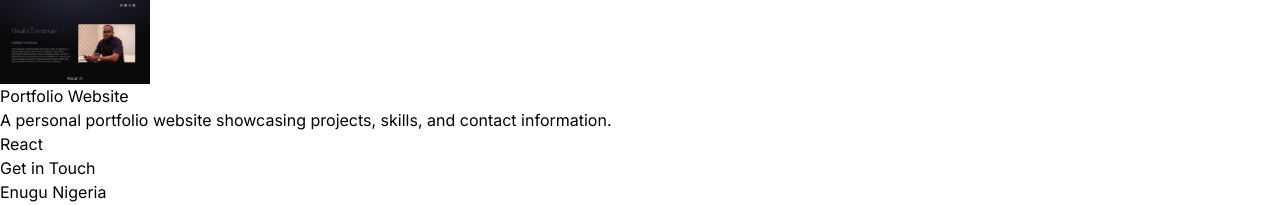
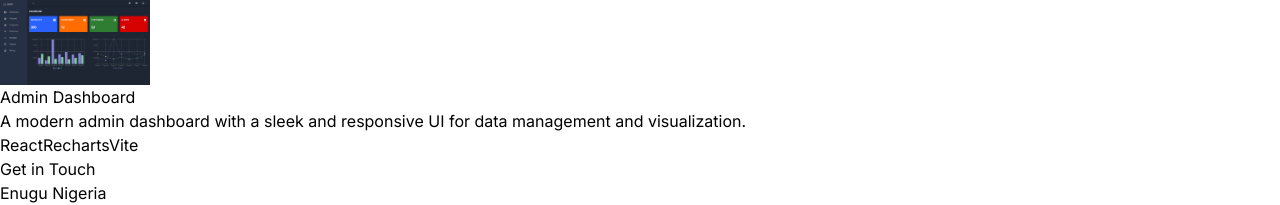
Before and after one commit to Nwaforce/Portfolio, a React (Vite) app: page / in a window 1280 px wide. Shown: the part 2181-2386 px from the top of the page. Built offline with nearby package versions, Linux system fonts and the light colour scheme.

Commit message:
project update

```diff
--- a/src/constants/index.js
+++ b/src/constants/index.js
@@ -5,6 +5,7 @@ import project4 from "../assets/projects/project-4.jpg";
 import project0 from "../assets/projects/project-2.png";
 import kalmly from "../assets/projects/kalmly.png";
 import manny from "../assets/projects/manny.png";
+import Dashboard from "../assets//projects/Dashboard.png";
 import { a, button } from "framer-motion/client";
 
 export const HERO_CONTENT = `I am a passionate Frontend Developer with 3 years of hands-on experience in building scalable and high-performance web applications. Specializing in technologies like React and Next.js, I focus on creating innovative, user-centric solutions that drive business growth and deliver exceptional user experiences. My goal is to leverage my expertise in frontend development to build intuitive, high-quality products that meet both user needs and business objectives.`;
@@ -75,13 +76,13 @@ export const PROJECTS = [
     link: "https://expense-tracker-five-phi-20.vercel.app/",
   },
   {
-    title: "Portfolio Website",
-    image: manny,
+    title: "Admin Dashboard",
+    image: Dashboard,  // Ensure 'manny' is correctly imported or defined
     description:
-      "A personal portfolio website showcasing projects, skills, and contact information.",
-    technologies: ["React"],
-    link: "https://portfolio-one-topaz-74.vercel.app/",
-  },
+      "A modern admin dashboard with a sleek and responsive UI for data management and visualization.",
+    technologies: ["React", "Recharts", "Vite"],
+    link: "https://admin-panel-1d1k.vercel.app/",
+  }
   //   {
   //     title: "Blogging Platform",
   //     image: project4,
```
Also changed, not shown: src/assets/projects/Dashboard.png (added).
